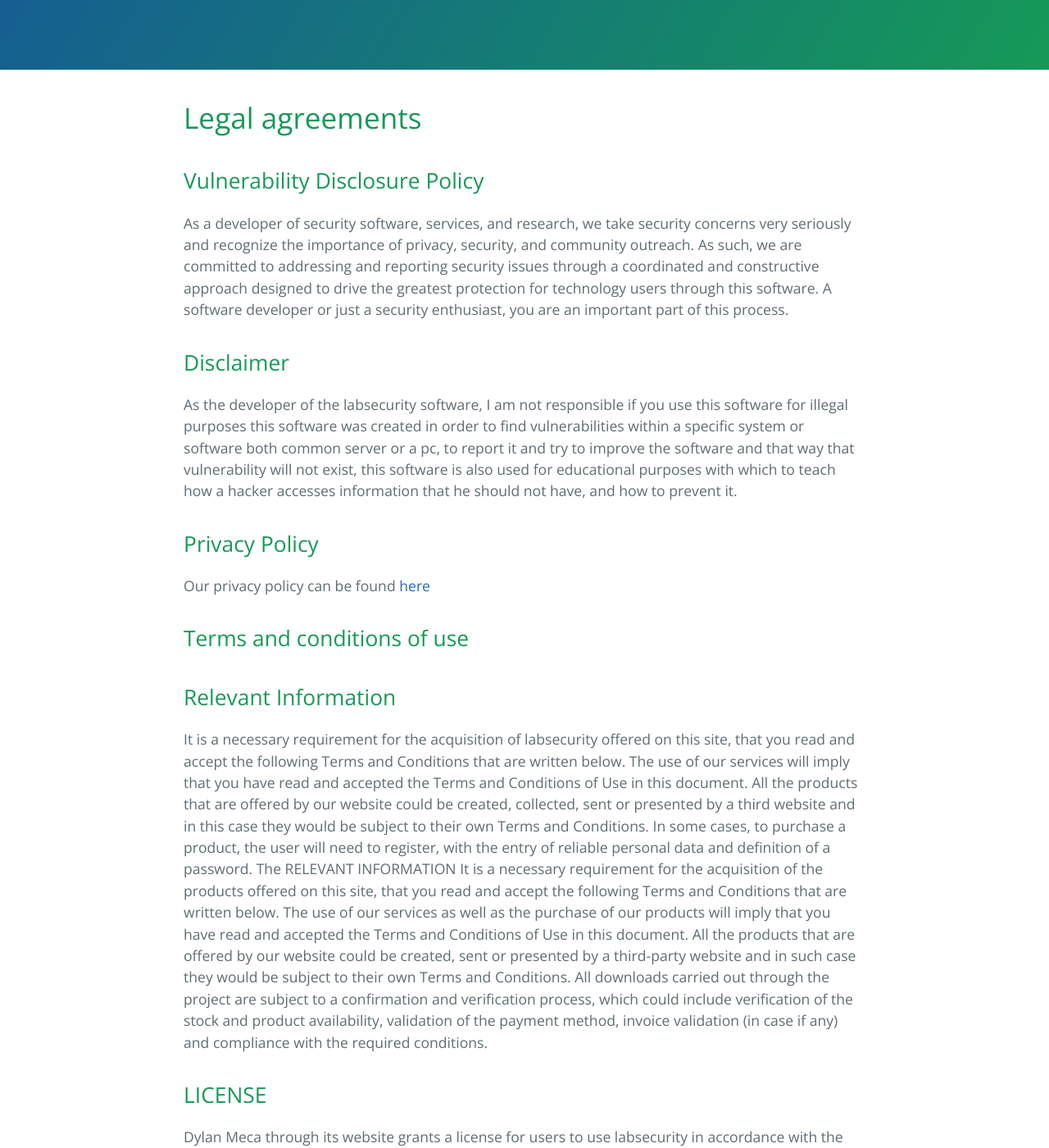
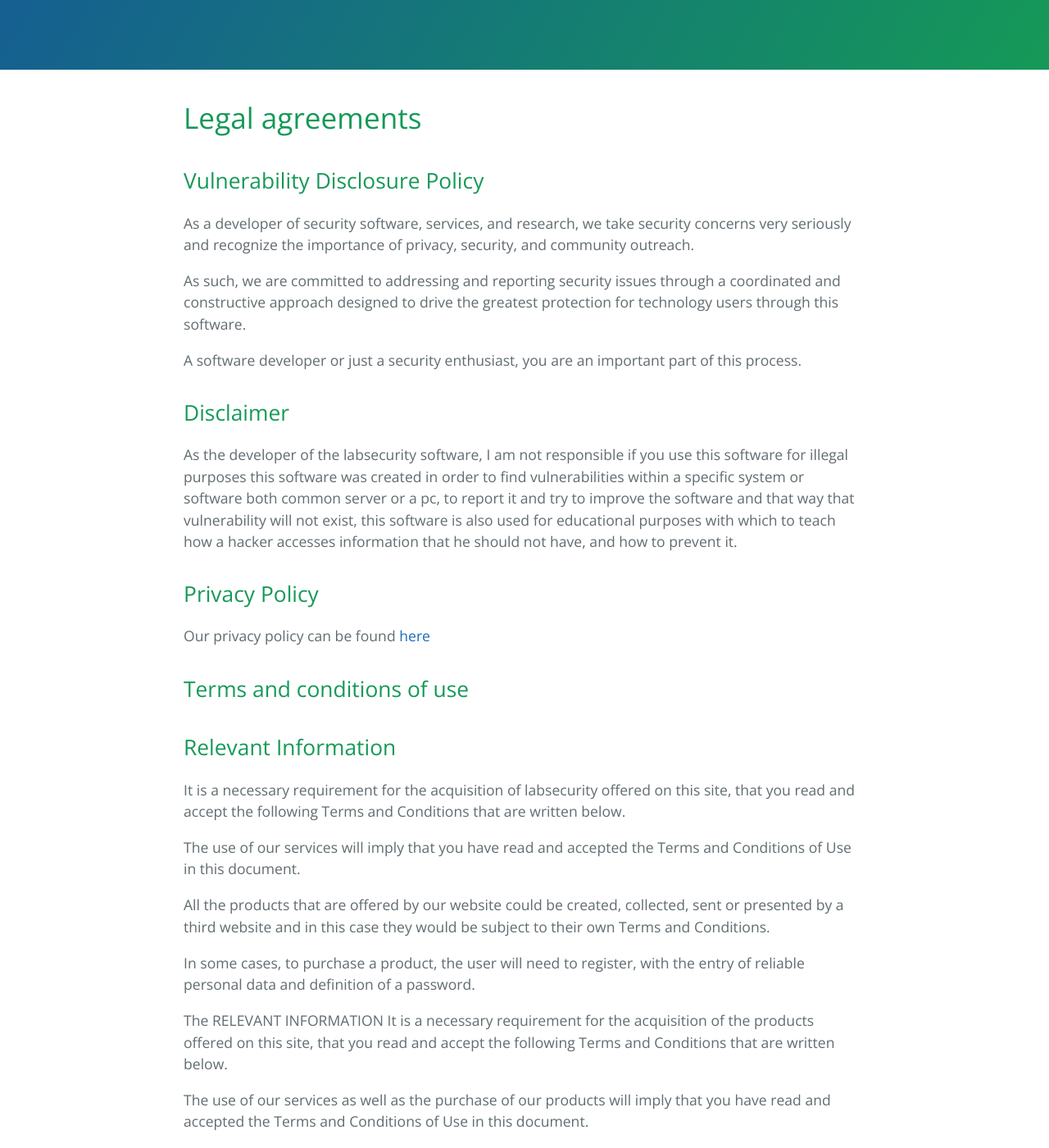
Before and after one commit to dylanmeca/labsecurity, a Jekyll site: the page built from docs/info.md, in a window 1280 px wide and 1400 px high, scrolled down 298 px. Shown: the whole window at 82% size. Built offline with Jekyll 4.4.1, drawn with Linux system fonts in a browser that asks for light colours; part of the change alters nothing that is shown; some of the changed text lies outside the part shown.

```diff
--- a/docs/info.md
+++ b/docs/info.md
@@ -14,7 +14,11 @@ keywords:
 
 ## Vulnerability Disclosure Policy
 
-As a developer of security software, services, and research, we take security concerns very seriously and recognize the importance of privacy, security, and community outreach. As such, we are committed to addressing and reporting security issues through a coordinated and constructive approach designed to drive the greatest protection for technology users through this software. A software developer or just a security enthusiast, you are an important part of this process.
+As a developer of security software, services, and research, we take security concerns very seriously and recognize the importance of privacy, security, and community outreach.
+
+As such, we are committed to addressing and reporting security issues through a coordinated and constructive approach designed to drive the greatest protection for technology users through this software.
+
+A software developer or just a security enthusiast, you are an important part of this process.
 
 ## Disclaimer
 
@@ -28,8 +32,38 @@ Our privacy policy can be found [here](https://dylan14567.github.io/2021/03/08/P
 
 ## Relevant Information
 
-It is a necessary requirement for the acquisition of labsecurity offered on this site, that you read and accept the following Terms and Conditions that are written below. The use of our services will imply that you have read and accepted the Terms and Conditions of Use in this document. All the products that are offered by our website could be created, collected, sent or presented by a third website and in this case they would be subject to their own Terms and Conditions. In some cases, to purchase a product, the user will need to register, with the entry of reliable personal data and definition of a password. The RELEVANT INFORMATION It is a necessary requirement for the acquisition of the products offered on this site, that you read and accept the following Terms and Conditions that are written below. The use of our services as well as the purchase of our products will imply that you have read and accepted the Terms and Conditions of Use in this document. All the products that are offered by our website could be created, sent or presented by a third-party website and in such case they would be subject to their own Terms and Conditions. All downloads carried out through the project are subject to a confirmation and verification process, which could include verification of the stock and product availability, validation of the payment method, invoice validation (in case if any) and compliance with the required conditions.
+It is a necessary requirement for the acquisition of labsecurity offered on this site, that you read and accept the following Terms and Conditions that are written below.
+
+The use of our services will imply that you have read and accepted the Terms and Conditions of Use in this document.
+
+All the products that are offered by our website could be created, collected, sent or presented by a third website and in this case they would be subject to their own Terms and Conditions.
+
+In some cases, to purchase a product, the user will need to register, with the entry of reliable personal data and definition of a password.
+
+The RELEVANT INFORMATION It is a necessary requirement for the acquisition of the products offered on this site, that you read and accept the following Terms and Conditions that are written below.
+
+The use of our services as well as the purchase of our products will imply that you have read and accepted the Terms and Conditions of Use in this document.
+
+All the products that are offered by our website could be created, sent or presented by a third-party website and in such case they would be subject to their own Terms and Conditions.
+
+All downloads carried out through the project are subject to a confirmation and verification process, which could include verification of the stock and product availability, validation of the payment method, invoice validation (in case if any) and compliance with the required conditions.
 
 ## LICENSE
 
 Dylan Meca through its website grants a license for users to use labsecurity in accordance with the Terms and Conditions described in this document.
+
+## UNAUTHORIZED USE
+
+If applicable (for sale of software, templates, or other design and programming products) you may not place labsecurity, modified or unmodified, on a CD, website or any other medium and offer them for redistribution or resale of any kind.
+
+## PROPERTY
+
+You cannot declare labsecurity intellectual or exclusive property, modified or unmodified.
+
+All products are the property of the content providers.
+
+Unless otherwise specified, our products are provided without warranty of any kind, express or implied. In no way will this company be liable for any damages including, but not limited to, direct, indirect, special, incidental or consequential damages or other losses resulting from the use or inability to use our products.
+
+## ANTI-FRAUD CHECK
+
+Client download can be postponed for fraud check. It can also be suspended for a longer time for a more rigorous investigation, to avoid fraudulent copies.
```
